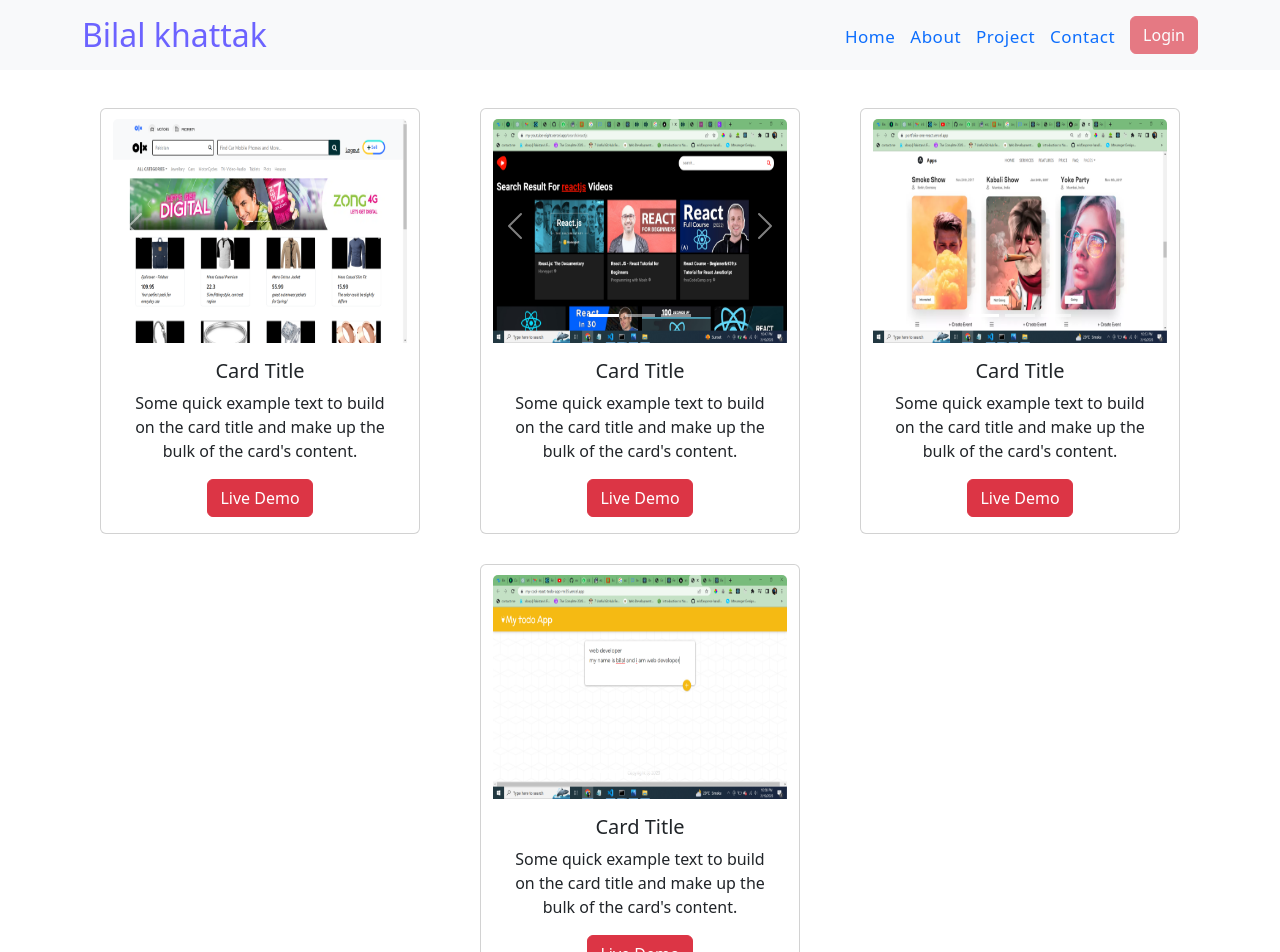
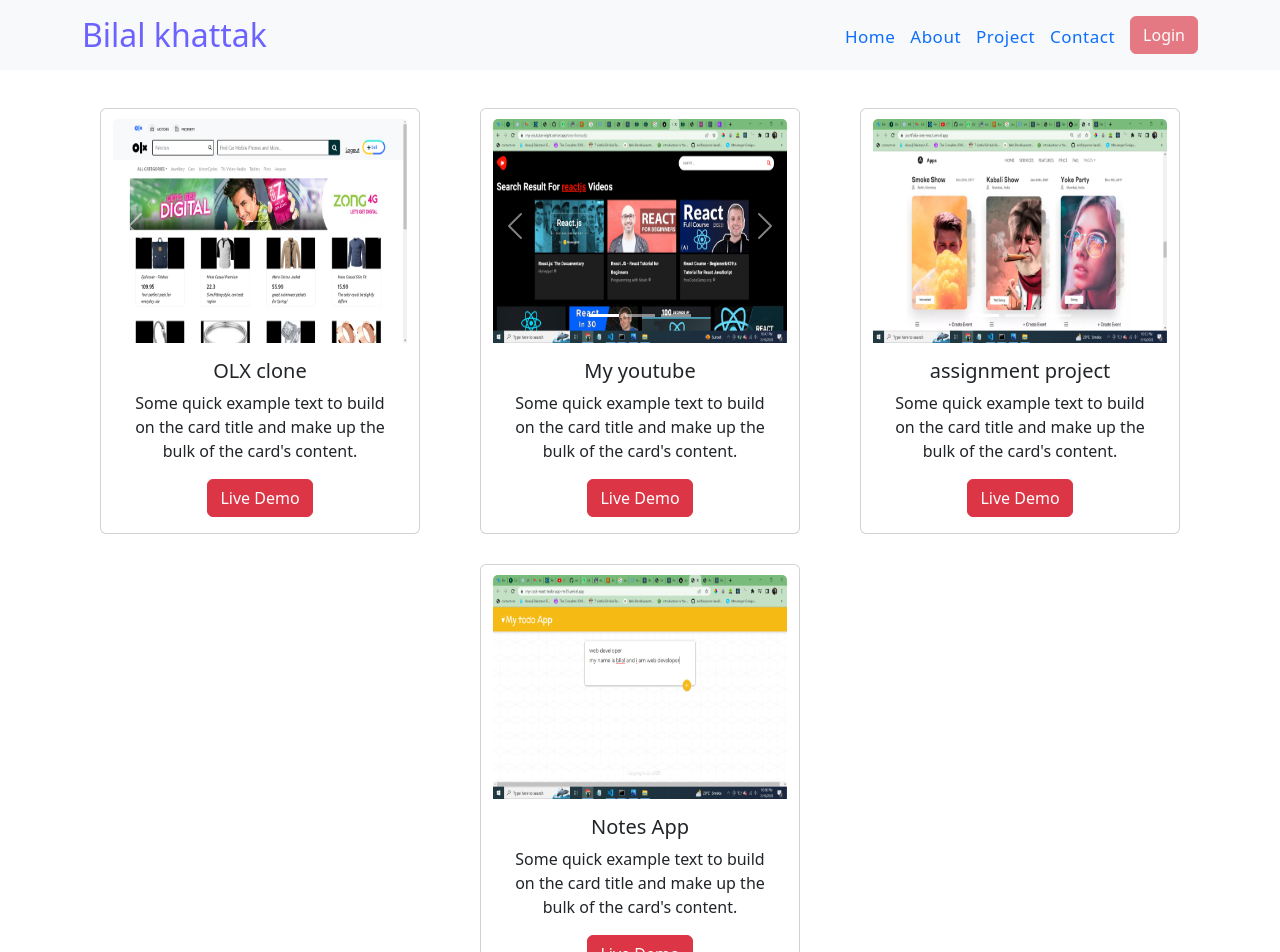
Before and after one commit to bilalkhattak55/my-portfolio, a React (Create React App) app: page /playlist in a window 1280 px wide. Shown: the top 952 px of the page. Built offline with nearby package versions, Linux system fonts and the light colour scheme.

Commit message:
some changes

```diff
--- a/src/components/Home.jsx
+++ b/src/components/Home.jsx
@@ -11,7 +11,10 @@ const Home = () => {
             <h2>wellcome to <span style={{color:"#6c63ff"}}>Bilal khattak</span> </h2>
             <p style={{color:"#666",letterSpacing:".5px", marginTop:2 }}>Lorem ipsum dolor sit amet consectetur adipisicing elit. Iste reiciendis illo quis explicabo odio facere distinctio sint molestiae voluptatum, quia, ex dolores deleniti sunt.</p>
             <div className="btn_div mt-4">
-            <Button variant="danger" style={{letterSpacing:"1px", border:'none', borderRadius:4, backgroundColor:"#2f2d69", marginRight:24  }} disabled>Hire me</Button>
+            <Button variant="danger" style={{letterSpacing:"1px", border:'none', borderRadius:4, backgroundColor:"#2f2d69", marginRight:24  }}>
+              <a style={{color:"#fff", textDecoration:"none"}} href="https://drive.google.com/file/d/1cMhxdT6xtEUMsHlfrNxTH2vPOg55FbmY/view?usp=sharing" target='_blank'>Resume</a>
+
+              </Button>
             <Button variant="danger" style={{letterSpacing:"1px", border:'none', borderRadius:4, backgroundColor:"#6c63ff", marginRight:24  }} disabled>Projects</Button>
             </div>
           </div>
--- a/src/components/Playlist.jsx
+++ b/src/components/Playlist.jsx
@@ -71,7 +71,7 @@ const Playlist = () => {
                               </Carousel>
                               {/* <Card.Img style={{ width: '20rem', marginLeft: -13 }} variant="top" src={elem.imgsrc} /> */}
                               <Card.Body>
-                                <Card.Title>Card Title</Card.Title>
+                                <Card.Title>{elem.projectName}</Card.Title>
                                 <Card.Text>
                                   Some quick example text to build on the card title and make up the
                                   bulk of the card's content.
--- a/src/components/data.js
+++ b/src/components/data.js
@@ -9,7 +9,7 @@ const projectData = [
     },
     {
         id:2,
-        projectName:"Zomato Clone",
+        projectName:"My youtube",
         demo:"https://my-youtube-eight.vercel.app/",
         imgsrcOne:"/pr-two (1).png",
         imgsrcTwo:"/pr-two (2).png",
@@ -17,7 +17,7 @@ const projectData = [
     },
     {
         id:3,
-        projectName:"Redux Todo App",
+        projectName:"assignment project",
         demo:"https://portfolio-one-react.vercel.app/",
         imgsrcOne:"/pr-three (1).png",
         imgsrcTwo:"/pr-three (2).png",
@@ -25,8 +25,8 @@ const projectData = [
     },
     {
         id:4,
-        projectName:"H & M Portfolio",
-        demo:"https://hmdeveloper1.herokuapp.com/",
+        projectName:"Notes App",
+        demo:"https://my-cool-react-todo-app.vercel.app/",
         imgsrcOne:"/pr-four (1).png",
         imgsrcTwo:"/pr-four (2).png",
         imgsrcThree:"/pr-four (3).png"
```
